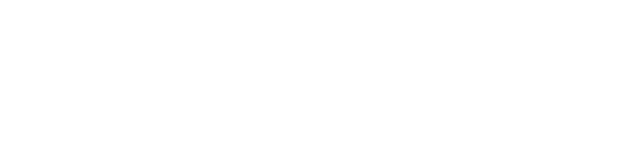
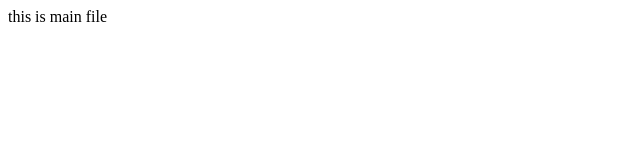
Before and after one commit to Divyanshgoel12/project-github2, a plain HTML site: page main1.html in a window 1280 px wide. Shown: the whole page, without its empty margins (0-640 px from the left). Drawn offline with Linux system fonts and the light colour scheme.

Commit message:
change in main file

```diff
--- a/main1.html
+++ b/main1.html
@@ -6,6 +6,6 @@
     <title>Document</title>
 </head>
 <body>
-
+    this is main file
 </body>
 </html>
```
